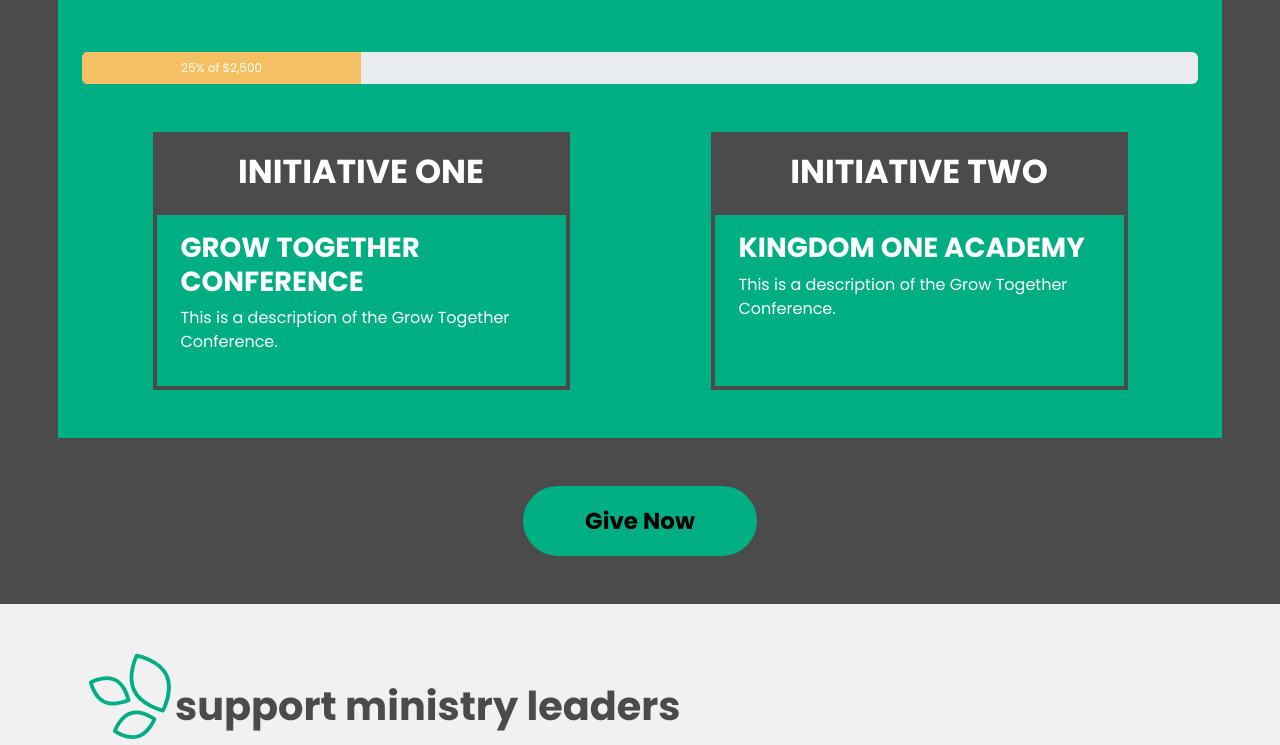
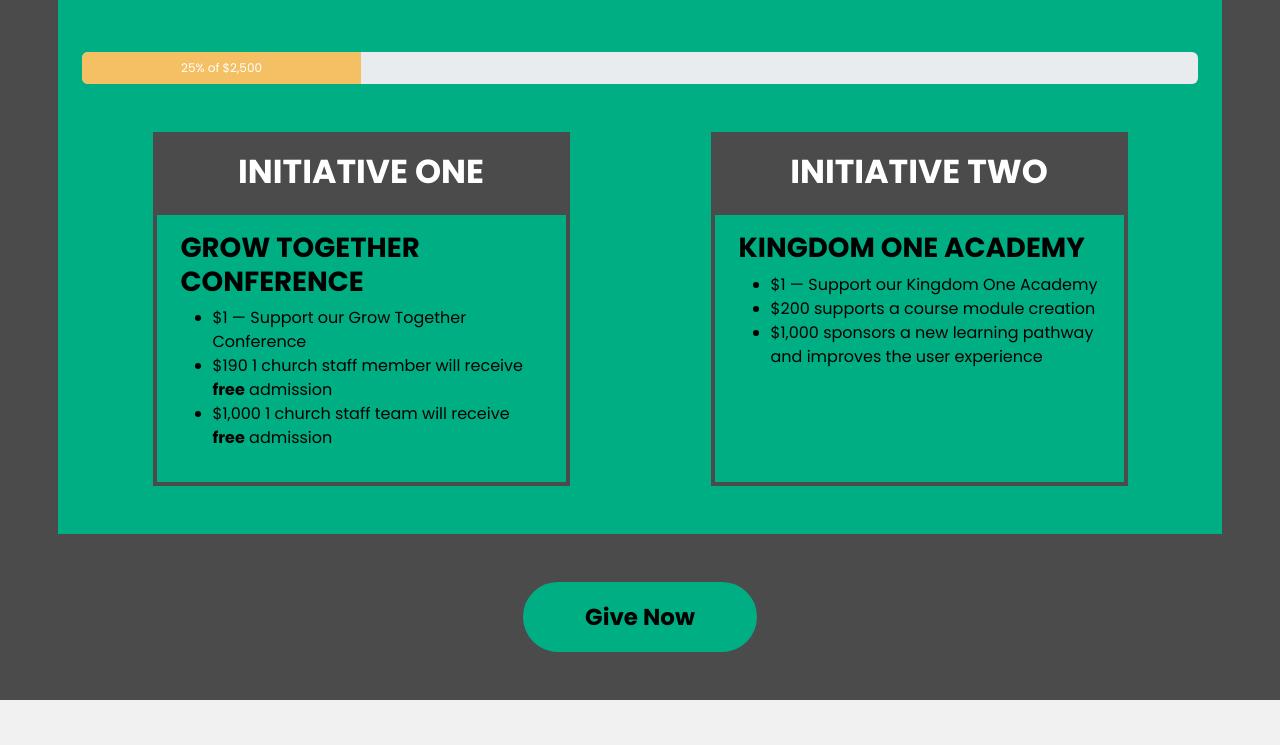
Before and after one commit to kingdom-one/grow-together-conference, an Astro site: page / in a window 1280 px wide. Shown: the part 3160-3905 px from the top of the page. Built offline with nearby package versions, Linux system fonts and the light colour scheme; Astro itself is replaced by a stand-in of ours.

Commit message:
update sponsor initiative box copy and color contrast

```diff
--- a/src/components/InitiativeBox.astro
+++ b/src/components/InitiativeBox.astro
@@ -2,10 +2,9 @@
 export interface Props {
 	label: string;
 	name: string;
-	body: string;
 }
 
-const { label, name, body } = Astro.props;
+const { label, name } = Astro.props;
 ---
 
 <div class='initiative-box border border-4 border-dark h-100'>
@@ -15,11 +14,11 @@ const { label, name, body } = Astro.props;
 		</h3>
 	</div>
 	<div class='initiative-box-body py-3 px-4'>
-		<h4 class='text-white text-uppercase'>
+		<h4 class='text-black text-uppercase'>
 			{name}
 		</h4>
-		<p class='text-white'>
-			{body}
-		</p>
+		<div class='text-black'>
+			<slot />
+		</div>
 	</div>
 </div>
--- a/src/sections/Sponsor.astro
+++ b/src/sections/Sponsor.astro
@@ -2,19 +2,6 @@
 import CampaignTracker from '../components/CampaignTracker';
 import InitiativeBox from '../components/InitiativeBox.astro';
 import GivingTuesday from '../components/svg/giving-tuesday.astro';
-
-const initiatives = [
-	{
-		label: 'Initiative One',
-		name: 'Grow Together Conference',
-		body: 'This is a description of the Grow Together Conference.',
-	},
-	{
-		label: 'Initiative Two',
-		name: 'Kingdom One Academy',
-		body: 'This is a description of the Grow Together Conference.',
-	},
-];
 ---
 
 <style>
@@ -50,17 +37,41 @@ const initiatives = [
 			<div
 				class='col-12 row row-cols-1 row-cols-md-2 row-gap-4 align-items-stretch justify-content-around gx-5'
 			>
-				{
-					initiatives.map((initiative) => (
-						<div class='col-md-5'>
-							<InitiativeBox
-								label={initiative.label}
-								name={initiative.name}
-								body={initiative.body}
-							/>
-						</div>
-					))
-				}
+				<div class='col-md-5'>
+					<InitiativeBox
+						label='Initiative One'
+						name='Grow Together Conference'
+					>
+						<ul>
+							<li>
+								$1 &mdash; Support our Grow Together Conference
+							</li>
+							<li>
+								$190 1 church staff member will receive{' '}
+								<strong>free</strong> admission
+							</li>
+							<li>
+								$1,000 1 church staff team will receive{' '}
+								<strong>free</strong> admission
+							</li>
+						</ul>
+					</InitiativeBox>
+				</div>
+				<div class='col-md-5'>
+					<InitiativeBox
+						label='Initiative Two'
+						name='Kingdom One Academy'
+					>
+						<ul>
+							<li>$1 &mdash; Support our Kingdom One Academy</li>
+							<li>$200 supports a course module creation</li>
+							<li>
+								$1,000 sponsors a new learning pathway and
+								improves the user experience
+							</li>
+						</ul>
+					</InitiativeBox>
+				</div>
 			</div>
 		</div>
 		<div class='row justify-content-center mt-5'>
--- a/src/sections/Support.astro
+++ b/src/sections/Support.astro
@@ -46,7 +46,7 @@ import K1Leaves from '../components/svg/icons/k1-leaves.astro';
 				Email us at
 				<a
 					href='mailto:giving@kingdomone.co'
-					class='text-black'
+					class='text-dark'
 					>giving@kingdomone.co</a
 				>
 			</p>
```
